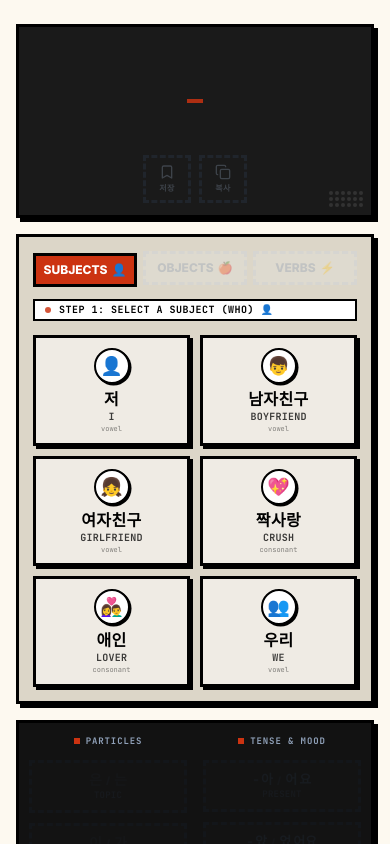
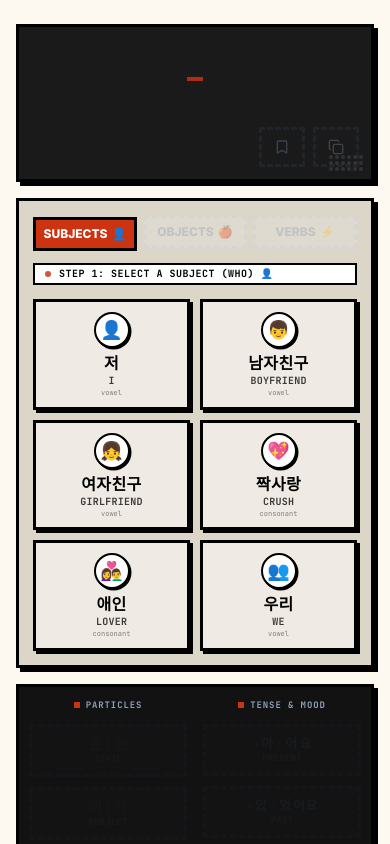
Before and after one commit to senskorea/korean-sentence-builder, a React (Vite) app: page / in a window 390 px wide. Shown: the top 844 px of the page. Built offline with nearby package versions, Linux system fonts and the light colour scheme.

Commit message:
Optimize WorkingSentence layout for mobile height

```diff
--- a/src/components/WorkingSentence.tsx
+++ b/src/components/WorkingSentence.tsx
@@ -87,36 +87,11 @@ export default function WorkingSentence({
   return (
     <div
       id="working-sentence-ribbon"
-      className="relative bg-[#1a1a1a] border-[3px] border-black px-4 py-3 rounded-none shadow-[4px_4px_0px_0px_rgba(0,0,0,1)] dark:shadow-[4px_4px_0px_0px_rgba(255,255,255,0.1)] transition-all overflow-hidden"
+      className="relative bg-[#1a1a1a] border-[3px] border-black p-3 sm:px-4 sm:py-3 rounded-none shadow-[4px_4px_0px_0px_rgba(0,0,0,1)] dark:shadow-[4px_4px_0px_0px_rgba(255,255,255,0.1)] transition-all overflow-hidden flex flex-col gap-2"
     >
 
-
-      <div className="max-w-xl mx-auto flex flex-col sm:flex-row items-center justify-between gap-3 mt-2">
-
-        {/* Left Side: Reset & Audio Buttons */}
-        <div className="flex flex-col sm:flex-row items-center gap-1.5 shrink-0 z-10">
-          {(subject || object || verb) && (
-            <button
-              onClick={onReset}
-              className="p-1.5 text-[#cc3311] hover:text-white transition-all rounded-none border-[3px] border-black bg-white hover:bg-[#cc3311] shadow-[2px_2px_0px_0px_rgba(0,0,0,1)] active:translate-y-[1px] active:shadow-none cursor-pointer"
-              title="Reset current sentence"
-            >
-              <RotateCcw className="w-3.5 h-3.5 stroke-[3]" />
-            </button>
-          )}
-          {activeKorean && onPlayAudio && (
-            <button
-              onClick={onPlayAudio}
-              className="p-1.5 text-slate-700 hover:text-black transition-all rounded-none border-[3px] border-black bg-[#efebe4] hover:bg-white shadow-[2px_2px_0px_0px_rgba(0,0,0,1)] active:translate-y-[1px] active:shadow-none cursor-pointer"
-              title="Slow Speech Audio"
-            >
-              <Volume2 className="w-3.5 h-3.5 stroke-[3]" />
-            </button>
-          )}
-        </div>
-
-        {/* Center Sentence Display */}
-        <div className="flex-1 text-center py-0.5 overflow-x-auto">
+      {/* Top: Center Sentence Display */}
+      <div className="w-full text-center overflow-x-auto min-h-[60px] flex flex-col items-center justify-center relative z-10">
           {currentKorean ? (
             <div className="flex flex-col gap-3 items-center justify-center min-h-[80px]">
               <div className="flex items-end justify-center gap-3 md:gap-4 flex-wrap">
@@ -166,14 +141,39 @@ export default function WorkingSentence({
           )}
         </div>
 
+      {/* Bottom: Unified Action Toolbar */}
+      <div className="w-full max-w-xl mx-auto flex items-center justify-between z-10">
+
+        {/* Left Side: Reset & Audio Buttons */}
+        <div className="flex items-center gap-2">
+          {(subject || object || verb) && (
+            <button
+              onClick={onReset}
+              className="p-2 text-[#cc3311] hover:text-white transition-all rounded-none border-[3px] border-black bg-white hover:bg-[#cc3311] shadow-[2px_2px_0px_0px_rgba(0,0,0,1)] active:translate-y-[1px] active:shadow-none cursor-pointer flex items-center gap-1"
+              title="Reset current sentence"
+            >
+              <RotateCcw className="w-4 h-4 stroke-[3]" />
+            </button>
+          )}
+          {activeKorean && onPlayAudio && (
+            <button
+              onClick={onPlayAudio}
+              className="p-2 text-slate-700 hover:text-black transition-all rounded-none border-[3px] border-black bg-[#efebe4] hover:bg-white shadow-[2px_2px_0px_0px_rgba(0,0,0,1)] active:translate-y-[1px] active:shadow-none cursor-pointer flex items-center gap-1"
+              title="Slow Speech Audio"
+            >
+              <Volume2 className="w-4 h-4 stroke-[3]" />
+            </button>
+          )}
+        </div>
+
         {/* Right Side: Action Buttons */}
-        <div className="shrink-0 z-10 flex gap-2">
+        <div className="flex items-center gap-2">
           {currentKorean ? (
             <>
               {onSave && (
                 <button
                   onClick={handleSave}
-                  className={`flex flex-col items-center justify-center w-12 h-12 rounded-none border-[3px] transition-all duration-150 select-none cursor-pointer ${
+                  className={`flex items-center justify-center h-10 px-2.5 rounded-none border-[3px] transition-all duration-150 select-none cursor-pointer gap-1.5 ${
                     saved
                       ? 'bg-emerald-500 border-black text-black shadow-none'
                       : 'bg-white text-black border-black hover:bg-[#cc3311] hover:text-white shadow-[3px_3px_0px_0px_rgba(0,0,0,1)] hover:shadow-none active:translate-y-[1px]'
@@ -182,20 +182,20 @@ export default function WorkingSentence({
                 >
                   {saved ? (
                     <>
-                      <BookmarkCheck className="w-4.5 h-4.5 stroke-[3]" />
-                      <span className="text-[8px] font-extrabold mt-0.5 uppercase tracking-wide">저장됨</span>
+                      <BookmarkCheck className="w-4 h-4 stroke-[3]" />
+                      <span className="text-[10px] font-extrabold tracking-wider uppercase hidden sm:inline">저장됨</span>
                     </>
                   ) : (
                     <>
-                      <Bookmark className="w-4.5 h-4.5 stroke-[3]" />
-                      <span className="text-[8px] font-extrabold mt-0.5 tracking-wider uppercase">저장</span>
+                      <Bookmark className="w-4 h-4 stroke-[3]" />
+                      <span className="text-[10px] font-extrabold tracking-wider uppercase hidden sm:inline">저장</span>
                     </>
                   )}
                 </button>
               )}
               <button
                 onClick={handleCopy}
-                className={`flex flex-col items-center justify-center w-12 h-12 rounded-none border-[3px] transition-all duration-150 select-none cursor-pointer ${
+                className={`flex items-center justify-center h-10 px-2.5 rounded-none border-[3px] transition-all duration-150 select-none cursor-pointer gap-1.5 ${
                   copied
                     ? 'bg-emerald-500 border-black text-black shadow-none'
                     : 'bg-white text-black border-black hover:bg-slate-100 shadow-[3px_3px_0px_0px_rgba(204,51,17,1)] hover:shadow-none active:translate-y-[1px]'
@@ -204,31 +204,30 @@ export default function WorkingSentence({
               >
                 {copied ? (
                   <>
-                    <Check className="w-4.5 h-4.5 stroke-[3]" />
-                    <span className="text-[8px] font-extrabold mt-0.5 uppercase tracking-wide">완료</span>
+                    <Check className="w-4 h-4 stroke-[3]" />
+                    <span className="text-[10px] font-extrabold tracking-wider uppercase hidden sm:inline">완료</span>
                   </>
                 ) : (
                   <>
-                    <Copy className="w-4.5 h-4.5 stroke-[3]" />
-                    <span className="text-[8px] font-extrabold mt-0.5 tracking-wider uppercase">복사</span>
+                    <Copy className="w-4 h-4 stroke-[3]" />
+                    <span className="text-[10px] font-extrabold tracking-wider uppercase hidden sm:inline">복사</span>
                   </>
                 )}
               </button>
             </>
           ) : (
             <>
-              <div className="w-12 h-12 border-[3px] border-dashed border-slate-700 rounded-none flex flex-col items-center justify-center opacity-30 select-none">
+              <div className="h-10 px-3 border-[3px] border-dashed border-slate-700 rounded-none flex items-center justify-center opacity-30 select-none gap-1.5">
                 <Bookmark className="w-4 h-4 text-slate-400 stroke-[2]" />
-                <span className="text-[8px] font-bold mt-0.5 uppercase tracking-wider text-slate-400">저장</span>
+                <span className="text-[10px] font-bold uppercase tracking-wider text-slate-400 hidden sm:inline">저장</span>
               </div>
-              <div className="w-12 h-12 border-[3px] border-dashed border-slate-700 rounded-none flex flex-col items-center justify-center opacity-30 select-none">
+              <div className="h-10 px-3 border-[3px] border-dashed border-slate-700 rounded-none flex items-center justify-center opacity-30 select-none gap-1.5">
                 <Copy className="w-4 h-4 text-slate-400 stroke-[2]" />
-                <span className="text-[8px] font-bold mt-0.5 uppercase tracking-wider text-slate-400">복사</span>
+                <span className="text-[10px] font-bold uppercase tracking-wider text-slate-400 hidden sm:inline">복사</span>
               </div>
             </>
           )}
         </div>
-
       </div>
 
       {/* Retro 3x6 Dot Grid Matrix Decoration in bottom-right corner */}
```
